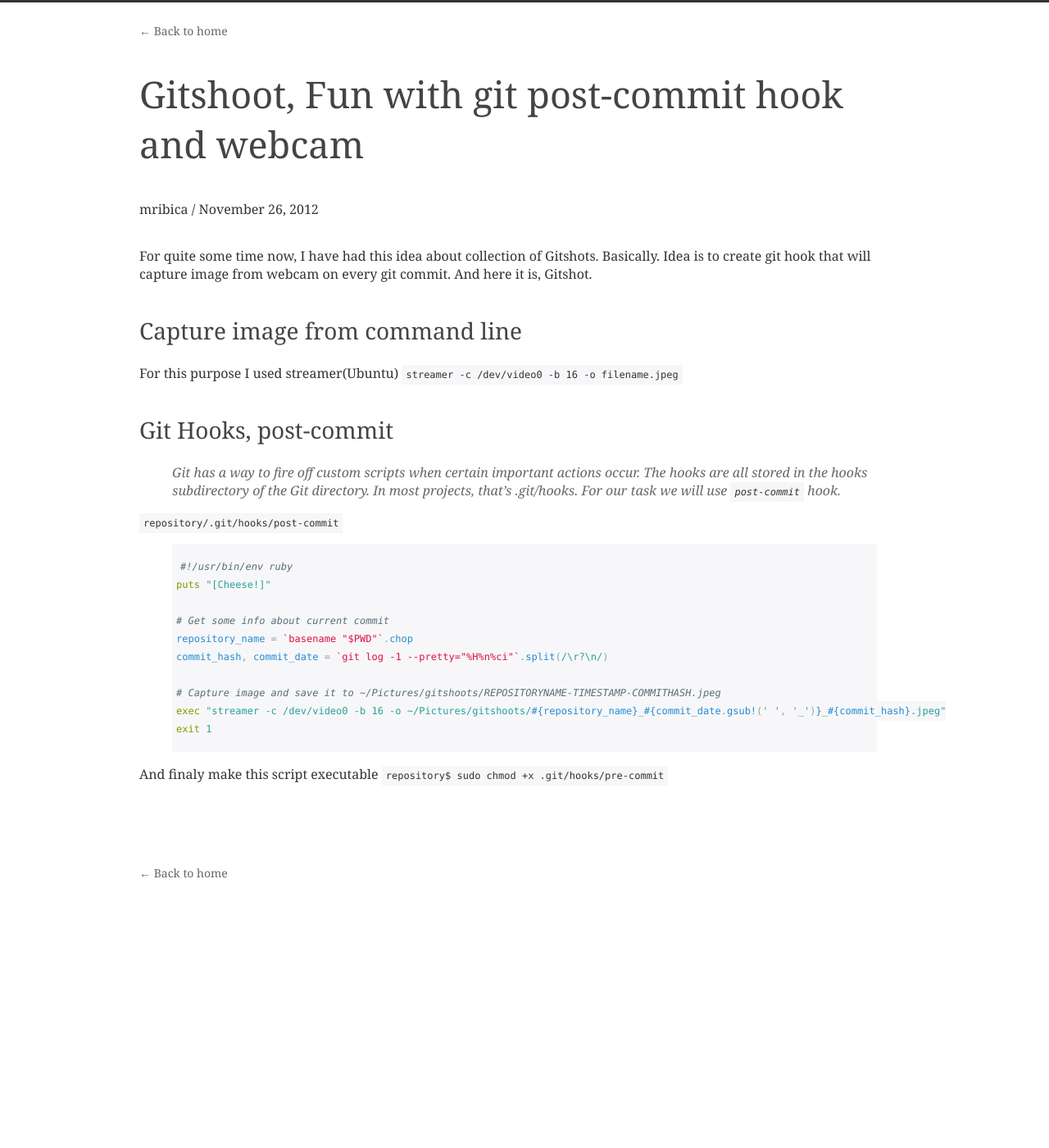
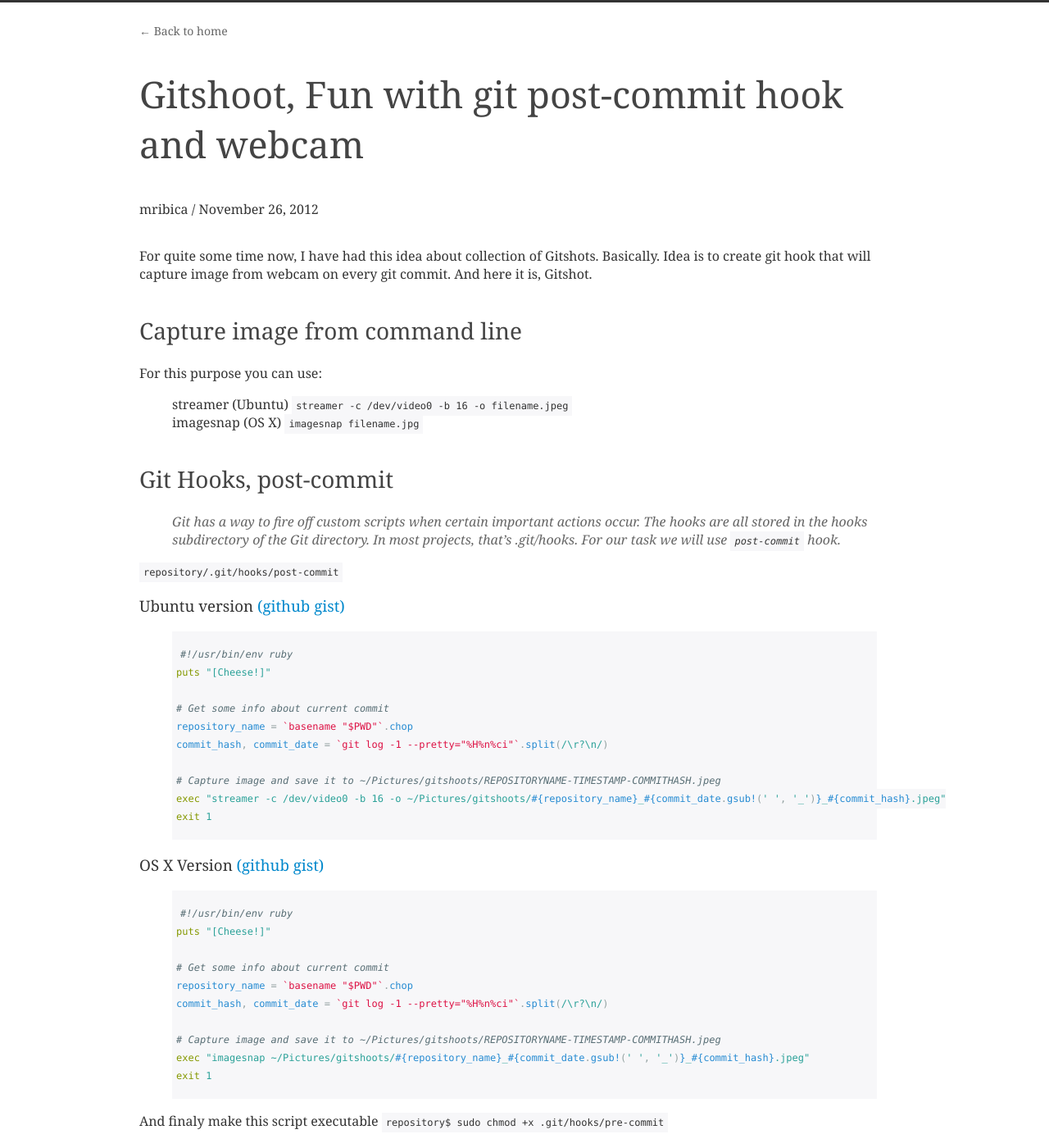
Before and after one commit to mribica/mribica.github.com, a Jekyll site: the page built from _posts/2012-11-26-fun-with-git-pre-commit.markdown, in a window 1280 px wide and 1400 px high. Shown: the whole window at 82% size. Built offline with Jekyll 4.4.1, drawn with Linux system fonts in a browser that asks for light colours; Markdown is read by kramdown in place of the engine named in the settings.

Commit message:
Update gitshoots with mac os x version

```diff
--- a/_posts/2012-11-26-fun-with-git-pre-commit.markdown
+++ b/_posts/2012-11-26-fun-with-git-pre-commit.markdown
@@ -9,7 +9,10 @@ Idea is to create git hook that will capture image from webcam on every git comm
 
 ## Capture image from command line
 
-For this purpose I used streamer(Ubuntu) `streamer -c /dev/video0 -b 16 -o filename.jpeg`
+For this purpose you can use:
+
+- streamer (Ubuntu) `streamer -c /dev/video0 -b 16 -o filename.jpeg`
+- imagesnap (OS X) `imagesnap filename.jpg`
 
 ## Git Hooks, post-commit
 
@@ -18,6 +21,8 @@ For this purpose I used streamer(Ubuntu) `streamer -c /dev/video0 -b 16 -o filen
 
 
 `repository/.git/hooks/post-commit`
+
+### Ubuntu version [(github gist)](https://gist.github.com/4297407)
 
 {% highlight ruby%}
 
@@ -34,4 +39,21 @@ exit 1
 
 {% endhighlight %}
 
+### OS X Version [(github gist)](https://gist.github.com/4297384)
+
+{% highlight ruby%}
+
+#!/usr/bin/env ruby
+puts "[Cheese!]"
+
+# Get some info about current commit
+repository_name = `basename "$PWD"`.chop
+commit_hash, commit_date = `git log -1 --pretty="%H%n%ci"`.split(/\r?\n/)
+
+# Capture image and save it to ~/Pictures/gitshoots/REPOSITORYNAME-TIMESTAMP-COMMITHASH.jpeg
+exec "imagesnap ~/Pictures/gitshoots/#{repository_name}_#{commit_date.gsub!(' ', '_')}_#{commit_hash}.jpeg"
+exit 1
+
+{% endhighlight %}
+
 And finaly make this script executable `repository$ sudo chmod +x .git/hooks/pre-commit`
```
